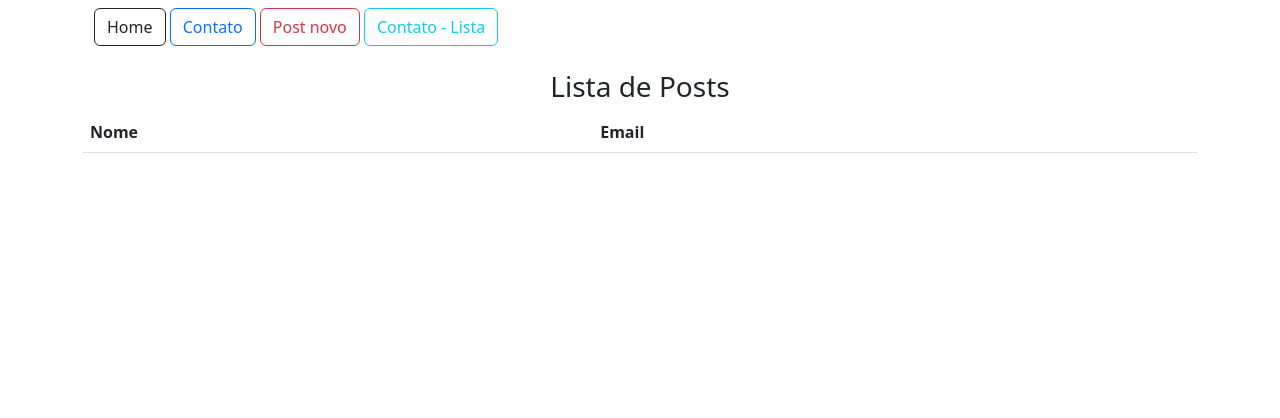
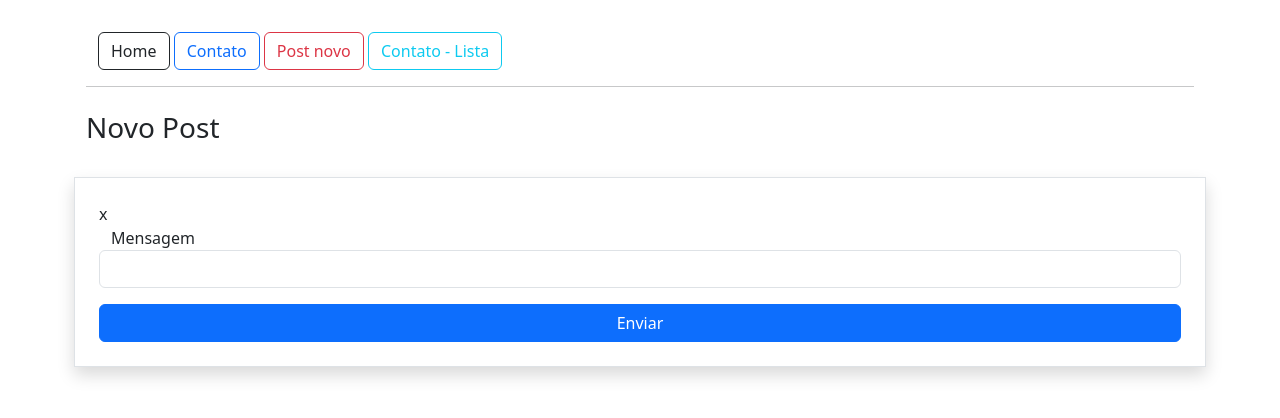
Before and after one commit to joaodaniel2001/Aulas-Fabiano, a Flask app: page /post/novo in a window 1280 px wide. Shown: the top 418 px of the page. Run offline with Flask 3, Linux system fonts and the light colour scheme; lists and menus that the app fills with data are empty.

Commit message:
06.08.2025

```diff
--- a/app/forms.py
+++ b/app/forms.py
@@ -83,7 +83,7 @@ class PostForm (FlaskForm):
             user_id = user_id
         )
 
-        db.session.add()
+        db.session.add(post)
         db.session.commit()
 
         return post
--- a/app/models.py
+++ b/app/models.py
@@ -31,4 +31,4 @@ class Post (db.Model):
     user_id = db.Column(db.Integer, db.ForeignKey('user.id'), nullable=True)
 
     def msg_resumo(self):
-        return f"{self.mensagem[:10]}"
+        return f"{self.mensagem[:10]}..."
--- a/app/templates/post_novo.html
+++ b/app/templates/post_novo.html
@@ -19,10 +19,6 @@ x
 
     {{form.btnSubmit(class="btn btn-primary col-12 mt-3")}}
 
-    <div class="col-12 mt-4">
-      <p>Já tem cadastro? <a href="{{url_for('cadastro')}}"> Clique aqui e faça seu login</a></p>
-    </div>
-
   </form>
 </div>
 
--- a/app/view.py
+++ b/app/view.py
@@ -38,7 +38,7 @@ def PostNovo ():
     if form.validate_on_submit():
         form.save(current_user.id)
         return redirect(url_for('homepage'))
-    return render_template('post_lista.html', form=form)
+    return render_template('post_novo.html', form=form)
 
 # Deslogar
 @app.route('/sair/')
```
Also changed, not shown: README.md (added), instance/database.db.
